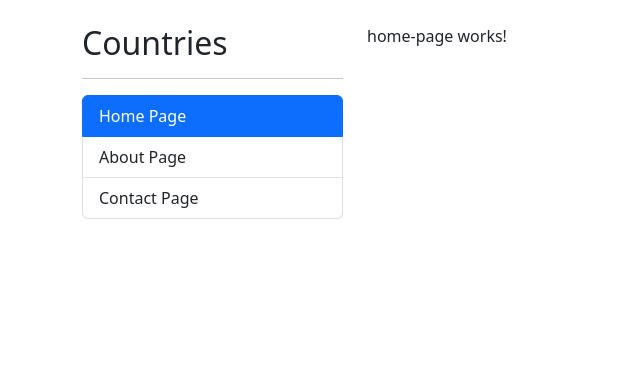
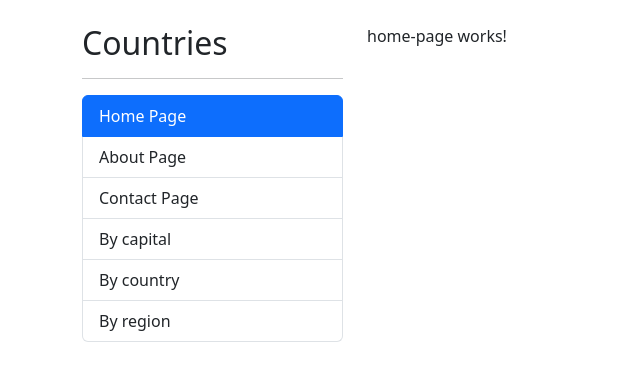
Before and after one commit to ChristianTC/ng-country-app, an Angular app: page / in a window 1280 px wide. Shown: the top 380 px of the page, without its empty margins (0-640 px from the left). Built offline with nearby package versions, Linux system fonts and the light colour scheme.

Commit message:
lazyload for countries pages

```diff
--- a/src/app/app-routing.module.ts
+++ b/src/app/app-routing.module.ts
@@ -19,7 +19,7 @@
   },
   {
     path: 'countries',
-    component: ContactPageComponent
+    loadChildren: () => import('./countries/countries.module').then(m=>m.CountriesModule)
   },
   {
     path: '**',
--- a/src/app/shared/components/sidebar/sidebar.component.html
+++ b/src/app/shared/components/sidebar/sidebar.component.html
@@ -19,4 +19,19 @@
     class="list-group-item">
     Contact Page
   </li>
+  <li routerLink="countries/by-capital"
+    routerLinkActive="active"
+    class="list-group-item">
+    By capital
+  </li>
+  <li routerLink="countries/by-country"
+    routerLinkActive="active"
+    class="list-group-item">
+    By country
+  </li>
+  <li routerLink="countries/by-region"
+    routerLinkActive="active"
+    class="list-group-item">
+    By region
+  </li>
 </ul>
```
